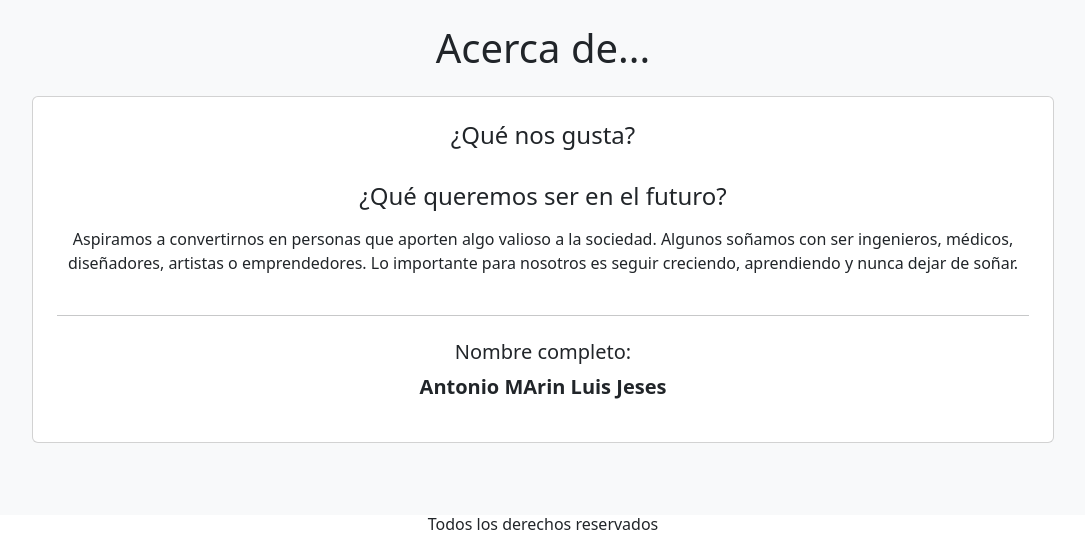
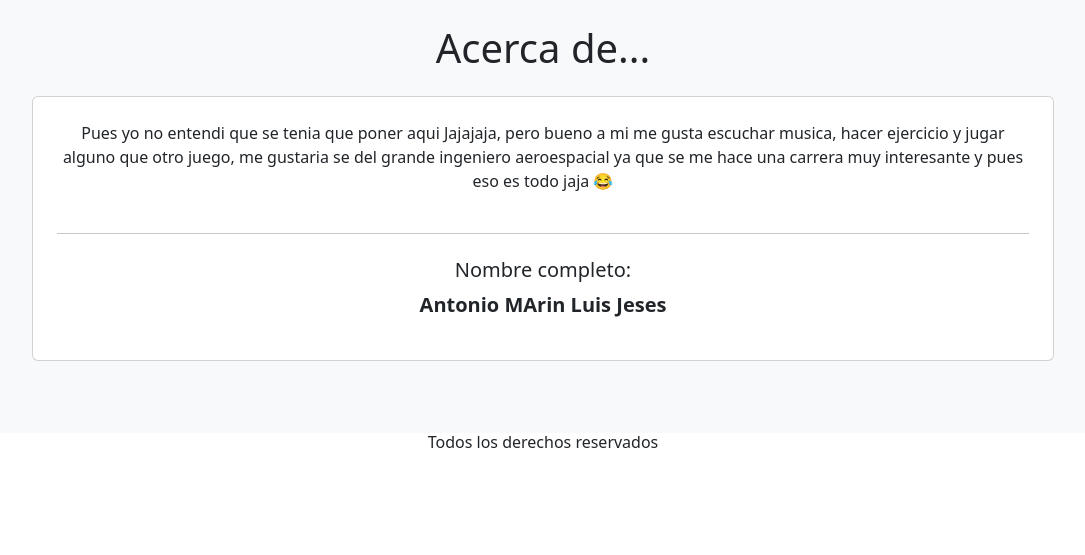
Before and after one commit to Luis-Jesus-AM/sushi, a Flask app: page /ace in a window 1280 px wide. Shown: the part 112-667 px from the top of the page, without its empty margins (97-1182 px from the left). Run offline with Flask 3, Linux system fonts and the light colour scheme.

Commit message:
Update ace.html

```diff
--- a/templates/ace.html
+++ b/templates/ace.html
@@ -8,14 +8,9 @@
   <div class="row justify-content-center mb-5">
     <div class="col-md-10">
       <div class="card p-4">
-        <h4 class="text-center mb-3">¿Qué nos gusta?</h4>
+
         <p class="fs-6 text-center">
-
-        </p>
-
-        <h4 class="text-center mb-3">¿Qué queremos ser en el futuro?</h4>
-        <p class="fs-6 text-center">
-          Aspiramos a convertirnos en personas que aporten algo valioso a la sociedad. Algunos soñamos con ser ingenieros, médicos, diseñadores, artistas o emprendedores. Lo importante para nosotros es seguir creciendo, aprendiendo y nunca dejar de soñar.
+        Pues yo no entendi que se tenia que poner aqui Jajajaja, pero bueno a mi me gusta escuchar musica, hacer ejercicio y jugar alguno que otro juego, me gustaria se del grande ingeniero aeroespacial ya que se me hace una carrera muy interesante y pues eso es todo jaja 😂
         </p>
 
         <hr class="my-4">
```
